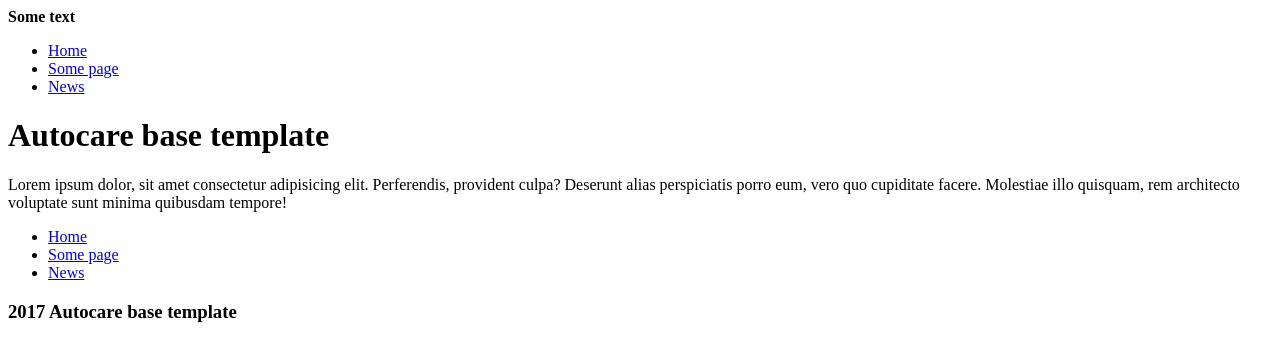
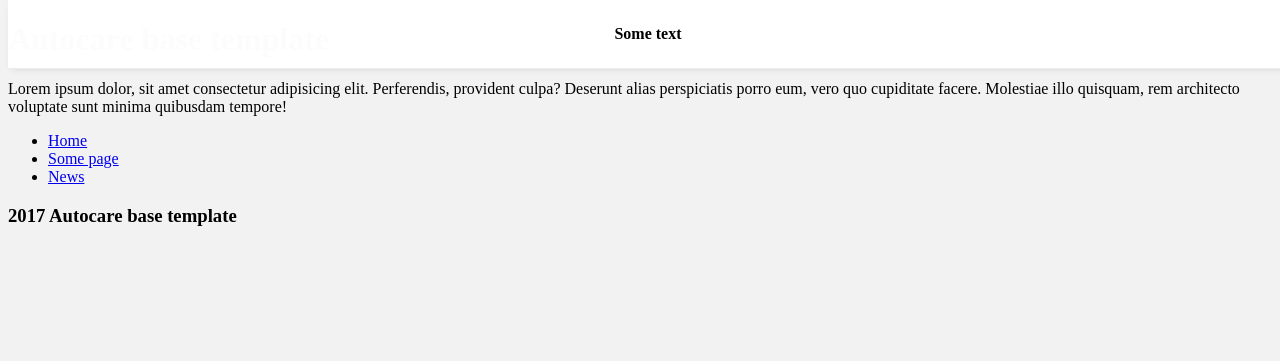
Before and after one commit to delfEE/autocare, a Jekyll site: the page built from index.html, in a window 1280 px wide. Shown: the top 361 px of the page. Built offline with Jekyll 4.4.1, drawn with Linux system fonts in a browser that asks for light colours.

Commit message:
add based css

```diff
--- /dev/null
+++ b/_includes/header.html
@@ -0,0 +1,5 @@
+<header class="main-header">
+    <div class="main-header-wrapper">
+        <strong>Some text</strong>
+    </div>
+</header>
--- a/_layouts/default.html
+++ b/_layouts/default.html
@@ -6,13 +6,35 @@
     <meta http-equiv="X-UA-Compatible" content="ie=edge">
     <link href="https://fonts.googleapis.com/css?family=Roboto:300,400,700" rel="stylesheet">
     <title>Autocare base template</title>
+    <style>
+        html {
+            background: #f2f2f2;
+        }
+        .main-header {
+            background-color: rgba(255,255,255,0.99);
+            border-bottom: 1px solid rgba(0,0,0,0.07);
+            box-shadow: 0px 3px 8px -4px rgba(0,0,0,0.15);
+            height: 68px;
+            position: fixed;
+            top: 0;
+            user-select: none;
+            width: 100%;
+            z-index: 2000;
+        }
+
+        .main-header-wrapper {
+            display: flex;
+            justify-content: center;
+            align-items: center;
+            height: 100%;
+            padding: 0 15px;
+        }
+    </style>
 </head>
 <body>
 
-<header>
-    <strong>Some text</strong>
-    {% include nav.html %}
-</header>
+ {% include header.html %}
+
  {{content}}
 
  <footer>
```
